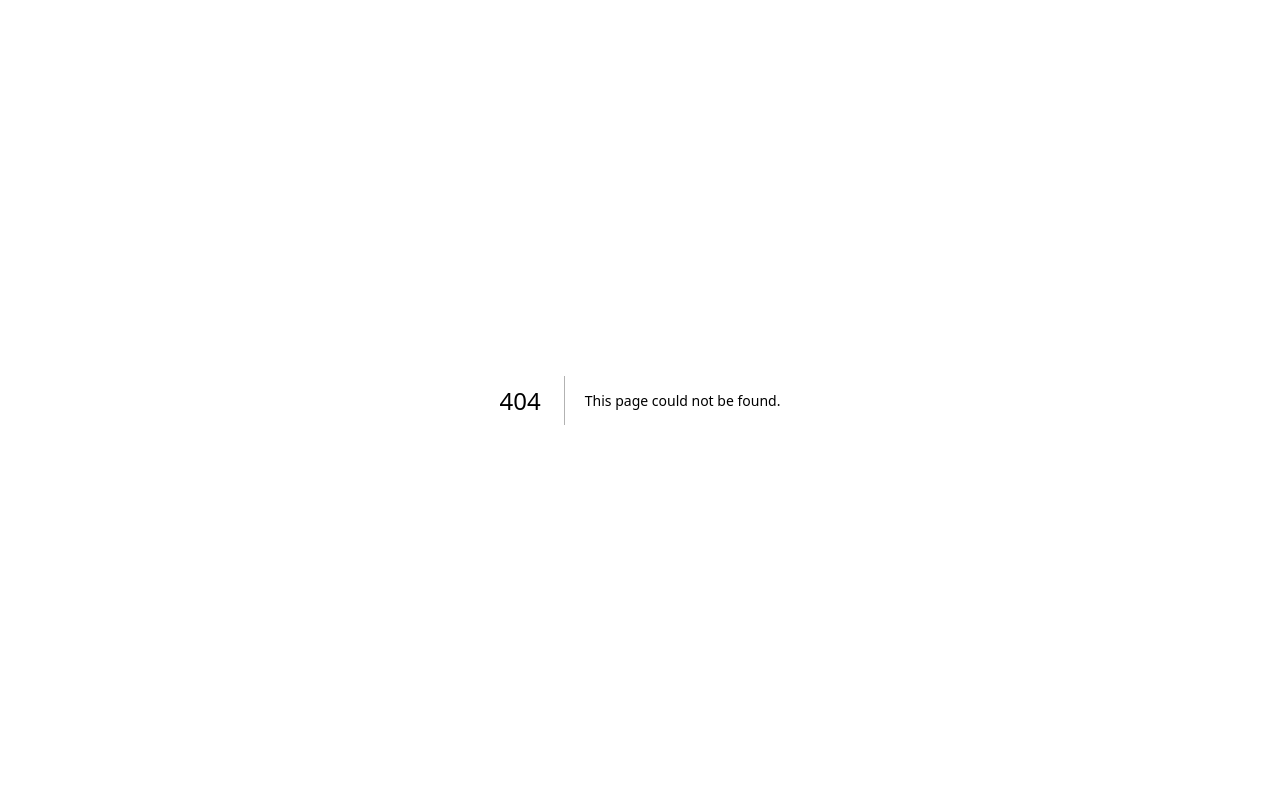
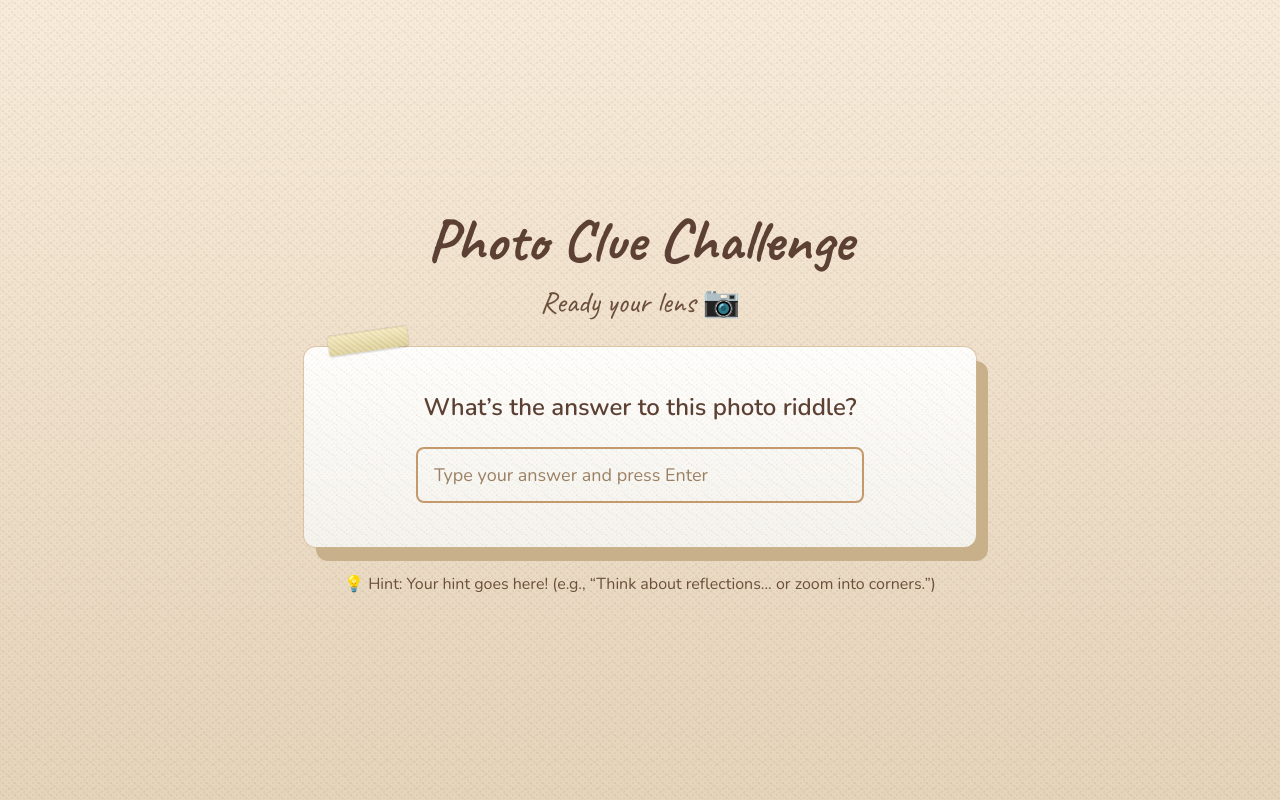
Before and after one commit to CipherGit/era-scrapbook-puzzle, a Next.js app: page /photo in a window 1280 px wide. Before the commit this address had no page. Built offline with nearby package versions, Linux system fonts and the light colour scheme.

Commit message:
Added base photo page

```diff
--- /dev/null
+++ b/src/app/photo/page.tsx
@@ -0,0 +1,224 @@
+// src/app/photo/page.tsx
+'use client';
+
+import { useEffect, useRef, useState, FormEvent } from 'react';
+import { useRouter } from 'next/navigation';
+import { caveat } from '../fonts'; // Caveat from src/app/fonts.ts
+
+export default function PhotoChallengePage() {
+  const [input, setInput] = useState('');
+  const [isCorrect, setIsCorrect] = useState(false);
+
+  const [showInitial, setShowInitial] = useState(false);
+  const [isError, setIsError] = useState(false);
+  const [isShaking, setIsShaking] = useState(false);
+  const [fadeOutAll, setFadeOutAll] = useState(false);
+
+  const [showCongrats, setShowCongrats] = useState(false);
+  const [congratsVisible, setCongratsVisible] = useState(false);
+
+  const inputRef = useRef<HTMLInputElement>(null);
+  const timeoutsRef = useRef<number[]>([]);
+  const router = useRouter();
+
+  // TODO: set your actual answer here
+  const correctAnswer = 'PLACEHOLDER';
+  // TODO: where to go next after this page
+  const nextRoute = '/final';
+
+  const setT = (cb: () => void, ms: number) => {
+    const id = window.setTimeout(cb, ms);
+    timeoutsRef.current.push(id);
+    return id;
+  };
+
+  // Initial mount: reveal + focus, and prefetch the next page
+  useEffect(() => {
+    setShowInitial(true);
+    setT(() => inputRef.current?.focus(), 120);
+    router.prefetch(nextRoute);
+    return () => {
+      timeoutsRef.current.forEach(clearTimeout);
+      timeoutsRef.current = [];
+    };
+  }, [router, nextRoute]);
+
+  // Re-focus after an error resets
+  useEffect(() => {
+    if (!isError && !isShaking) inputRef.current?.focus();
+  }, [isError, isShaking]);
+
+  // Correct answer flow: fast fade-out, then smooth congrats fade-in
+  useEffect(() => {
+    if (!isCorrect) return;
+    setT(() => {
+      setFadeOutAll(true);
+      setT(() => {
+        setShowCongrats(true);
+        // ensure the card mounts at opacity-0 then animates to 100
+        setT(() => setCongratsVisible(true), 20);
+      }, 250);
+    }, 150);
+  }, [isCorrect]);
+
+  const handleSubmit = (e: FormEvent<HTMLFormElement>) => {
+    e.preventDefault();
+    const val = input.trim();
+    if (!val) return;
+
+    if (val.toLowerCase() === correctAnswer.toLowerCase()) {
+      setIsCorrect(true);
+    } else {
+      setIsError(true);
+      setIsShaking(true);
+      setT(() => {
+        setIsShaking(false);
+        setIsError(false);
+        setInput('');
+        inputRef.current?.focus();
+      }, 600);
+    }
+  };
+
+  const goNext = () => {
+    setCongratsVisible(false);
+    setT(() => {
+      setShowCongrats(false);
+      router.push(nextRoute); // change nextRoute to your actual next page
+    }, 300);
+  };
+
+  return (
+    <div className="relative min-h-screen bg-kraft-css p-4 sm:p-8 flex items-center justify-center overflow-x-hidden">
+      <div className="max-w-2xl mx-auto space-y-6 w-full">
+
+        {/* Header */}
+        <div
+          className={`text-center transition-all duration-600 ${
+            showInitial
+              ? !fadeOutAll
+                ? 'opacity-100 translate-y-0'
+                : 'opacity-0 translate-y-5'
+              : 'opacity-0 translate-y-5'
+          }`}
+        >
+          <h1 className={`${caveat.className} text-4xl sm:text-6xl font-bold text-[#5c4033] leading-tight`}>
+            Photo Clue Challenge
+          </h1>
+          <h2 className={`${caveat.className} mt-1 text-2xl sm:text-3xl text-[#6b4f3a] leading-snug`}>
+            Ready your lens 📷
+          </h2>
+        </div>
+
+        {/* Question Card (top-left tape; responsive offset shadow) */}
+        <div
+          className={`transition-all duration-600 ${
+            showInitial
+              ? !fadeOutAll
+                ? 'opacity-100 translate-y-0 delay-150'
+                : 'opacity-0 translate-y-5'
+              : 'opacity-0 translate-y-5'
+          }`}
+        >
+          <div
+            className="
+              relative bg-paper-card-css rounded-xl p-6 sm:p-8 min-h-[200px]
+              flex flex-col items-center justify-center
+              ring-1 ring-[#d2b48c]/60
+              shadow-[8px_10px_0_#c7b08a] sm:shadow-[10px_12px_0_#c7b08a] md:shadow-[12px_14px_0_#c7b08a]
+            "
+          >
+            {/* small tape (top-left only) */}
+            <div className="tape pointer-events-none absolute -top-4 left-6 w-20 h-5 rotate-[-8deg]" />
+
+            <div className="text-center w-full max-w-md">
+              <h3 className="text-xl sm:text-2xl font-semibold text-[#5c4033] mb-6">
+                {/* TODO: Replace with your actual prompt/question */}
+                What’s the answer to this photo riddle?
+              </h3>
+
+              <form onSubmit={handleSubmit} className="space-y-4" noValidate>
+                <input
+                  ref={inputRef}
+                  type="text"
+                  value={input}
+                  onChange={(e) => setInput(e.target.value)}
+                  placeholder="Type your answer and press Enter"
+                  disabled={isCorrect}
+                  aria-invalid={isError || undefined}
+                  className={`w-full px-4 py-3 border-2 rounded-lg text-lg focus:outline-none transition-all duration-300 bg-transparent placeholder-[#9c8063] text-[#5c4033] ${
+                    isError ? 'border-red-500' : 'border-[#e0cda9] focus:border-[#c49a6c]'
+                  } ${isShaking ? 'animate-shake' : ''} ${isCorrect ? 'opacity-50 cursor-not-allowed' : ''}`}
+                />
+
+                {isError && (
+                  <p className="text-red-600 text-sm" role="alert" aria-live="polite">
+                    Nope—try again!
+                  </p>
+                )}
+              </form>
+            </div>
+          </div>
+        </div>
+
+        {/* Hint */}
+        <div
+          className={`text-center transition-all duration-600 ${
+            showInitial
+              ? !fadeOutAll
+                ? 'opacity-100 translate-y-0 delay-300'
+                : 'opacity-0 translate-y-5'
+              : 'opacity-0 translate-y-5'
+          }`}
+        >
+          <p className="text-sm sm:text-base text-[#6b4f3a] leading-relaxed">
+            {/* TODO: Replace with your real hint */}
+            💡 Hint: Your hint goes here! (e.g., “Think about reflections… or zoom into corners.”)
+          </p>
+        </div>
+
+        {/* Congrats Card — centered, no dark backdrop, slow fade/scale in */}
+        {showCongrats && (
+          <div className="fixed inset-0 z-50 flex items-center justify-center p-4" role="dialog" aria-modal="true">
+            <div
+              className={`transition-opacity transition-transform duration-800 ease-out ${
+                congratsVisible ? 'opacity-100 scale-100 translate-y-0' : 'opacity-0 scale-95 translate-y-2'
+              }`}
+            >
+              <div
+                className="
+                  relative bg-paper-card-css rounded-xl p-6 sm:p-8 max-w-md mx-auto
+                  ring-1 ring-[#d2b48c]/60
+                  shadow-[16px_18px_0_#c7b08a]
+                "
+              >
+                {/* big tapes */}
+                <div className="tape pointer-events-none absolute -top-6 left-10 w-40 h-7 rotate-[-8deg]" />
+                <div className="tape pointer-events-none absolute -top-7 right-10 w-48 h-7 rotate-[6deg]" />
+
+                <div className="text-center">
+                  <div className="text-4xl sm:text-6xl mb-4">🎉📷🎉</div>
+                  <h2 className="text-2xl sm:text-3xl font-extrabold text-[#2f6f3e] mb-4">
+                    Nice shot!
+                  </h2>
+                  <p className="text-[#5c4033] mb-6">
+                    Placeholder success message. Replace with something sweet &amp; specific.
+                  </p>
+
+                  <button
+                    type="button"
+                    onClick={goNext}
+                    className="px-6 py-3 bg-[#6b4f3a] hover:bg-[#5c4033] text-[#fffaf0] font-semibold rounded-lg transition-colors duration-200 focus:outline-none focus:ring-2 focus:ring-[#c49a6c] focus:ring-offset-2 focus:ring-offset-[#f4e1c6]"
+                  >
+                    Continue
+                  </button>
+                </div>
+              </div>
+            </div>
+          </div>
+        )}
+
+      </div>
+    </div>
+  );
+}
```
